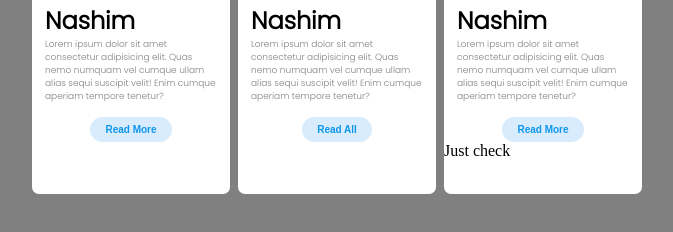
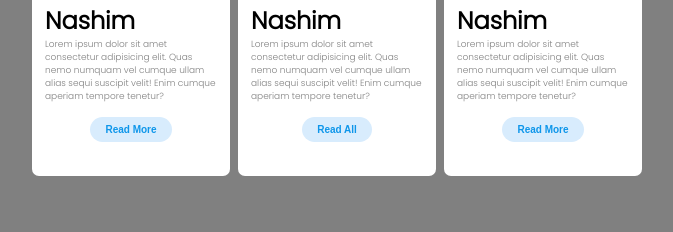
Before and after one commit to nashimbiswa/Web-Development-Learning, a plain HTML site: page Exercises/card.html in a window 1280 px wide. Shown: the part 226-458 px from the top of the page, without its empty margins (17-690 px from the left). Drawn offline with Linux system fonts and the light colour scheme.

Commit message:
Harry given solution for designing card

```diff
--- a/Exercises/card.html
+++ b/Exercises/card.html
@@ -125,7 +125,6 @@ font-family: 'Poppins', sans-serif;
         <div class="button">
             <button>Read More</button>
         </div>
-    <p>Just check</p>
     </div>
 </body>
 </html>
```
